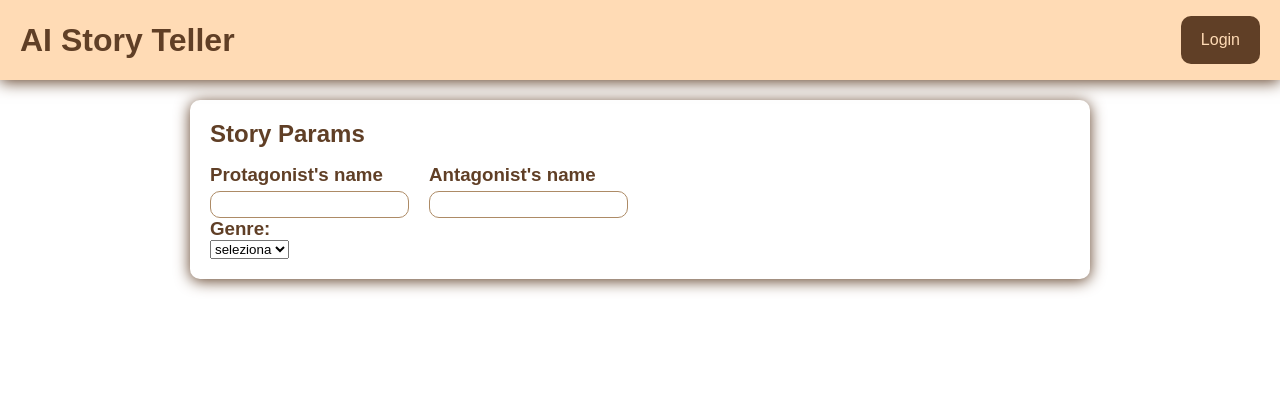
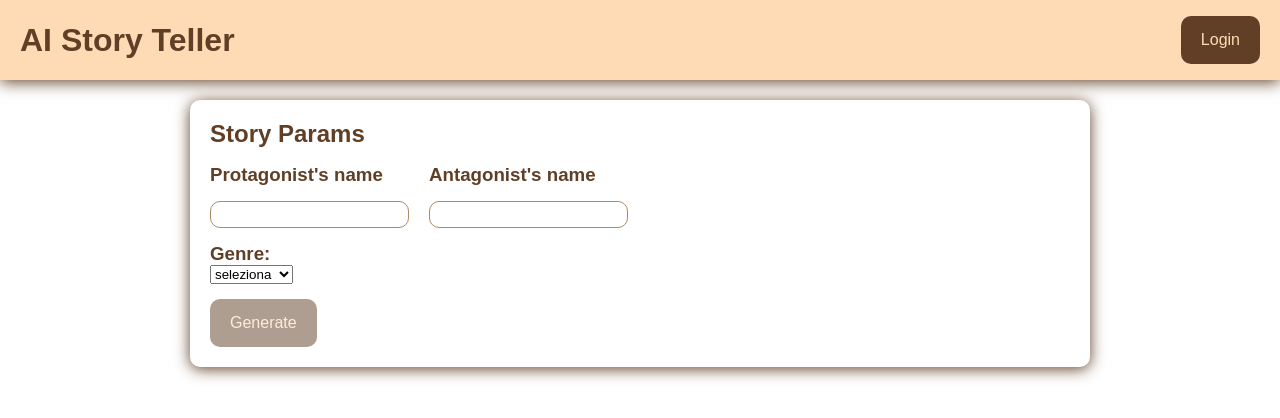
Before and after one commit to giadantioco/ai-story-teller, a Next.js app: page / in a window 1280 px wide. Shown: the top 418 px of the page. Built offline with nearby package versions, Linux system fonts and the light colour scheme; a web font is replaced by a local one.

Commit message:
fix: select & btn

```diff
--- a/src/components/Atoms/Button/Button.module.scss
+++ b/src/components/Atoms/Button/Button.module.scss
@@ -15,4 +15,8 @@
     color: var(--color-0);
     transform: scale(1.05);
   }
+
+  &:disabled {
+    opacity: 0.5;
+  }
 }
--- a/src/components/Atoms/Button/Button.tsx
+++ b/src/components/Atoms/Button/Button.tsx
@@ -4,12 +4,13 @@ interface ButtonProps {
   label: string;
   onClick?: () => void; //void perchè questa funzione non ritorna niente,
   // opzionale perche se no lo vuole subito
+  disabled?: boolean;
 }
 
 function Button(props: ButtonProps) {
-  const { label, onClick } = props;
+  const { label, onClick, disabled } = props;
   return (
-    <button className={style.button} onClick={onClick}>
+    <button disabled={disabled} className={style.button} onClick={onClick}>
       {label}
     </button>
   );
--- a/src/components/Molecules/InputBox/InputBox.module.scss
+++ b/src/components/Molecules/InputBox/InputBox.module.scss
@@ -1,5 +1,5 @@
 .main {
   h3 {
-    margin-bottom: rem(5px);
+    margin-bottom: rem(15px);
   }
 }
--- a/src/components/Molecules/SelectBox/SelectBox.module.scss
+++ b/src/components/Molecules/SelectBox/SelectBox.module.scss
@@ -0,0 +1,3 @@
+.main {
+  margin: rem(15px) rem(0);
+}
--- a/src/pages/index.tsx
+++ b/src/pages/index.tsx
@@ -6,19 +6,16 @@ import InputBox from "@/components/Molecules/InputBox/InputBox";
 import { useState } from "react";
 import SelectBox from "@/components/Molecules/SelectBox/SelectBox";
 import { genreList } from "@/constants/common";
+import Button from "@/components/Atoms/Button/Button";
 
 export default function Home() {
   const [protagonist, setProtagonist] = useState("");
   const [antagonist, setAntagonist] = useState("");
-
   const [genre, setGenre] = useState("");
 
-  const genreList = [
-    {
-      label: "",
-      value: "",
-    },
-  ];
+  const handleGenerate = () => {
+    console.log({ protagonist, antagonist, genre });
+  };
 
   return (
     <>
@@ -47,6 +44,15 @@ export default function Home() {
             <div className={style.container}>
               <SelectBox label="Genre:" list={genreList} setAction={setGenre} />
             </div>
+            <Button
+              label="Generate"
+              onClick={handleGenerate}
+              disabled={
+                protagonist.trim().length <= 0 ||
+                antagonist.trim().length <= 0 ||
+                genre.trim().length <= 0
+              }
+            />
           </WindowBox>
         </div>
       </main>
```
